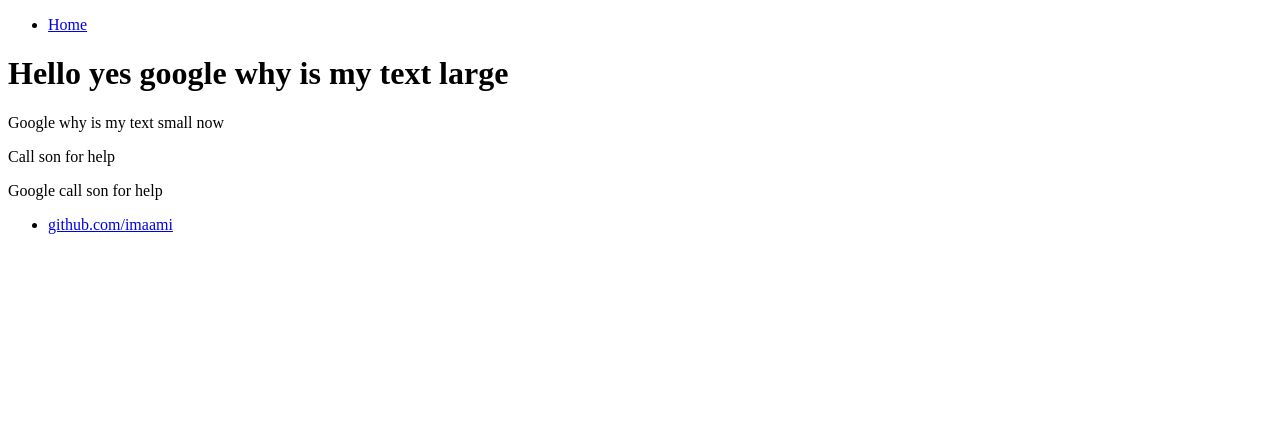
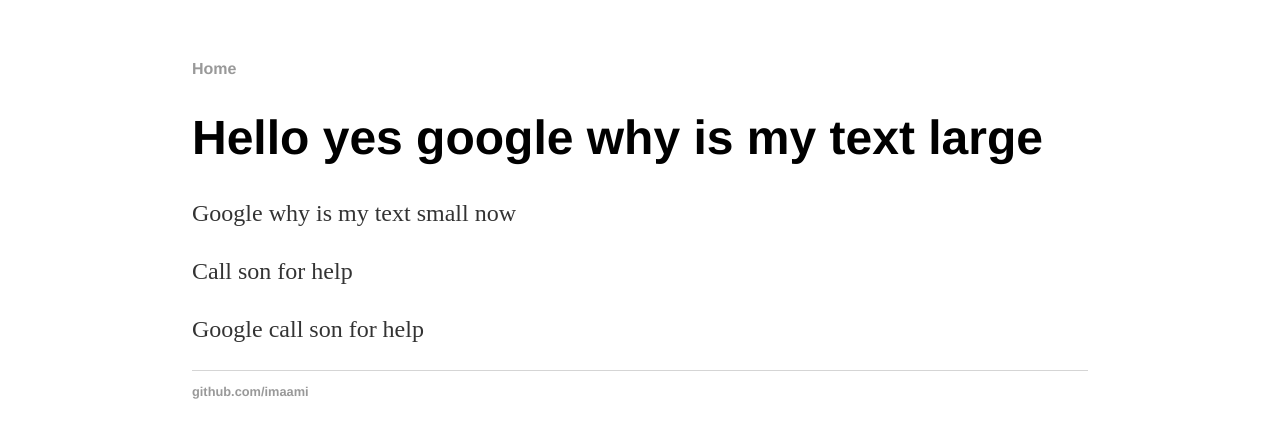
Before and after one commit to imaami/imaami.github.io, a plain HTML site: page index.html in a window 1280 px wide. Drawn offline with Linux system fonts and the light colour scheme; files that its build step writes are made by us from their sources.

Commit message:
Update index.html
CSS

```diff
--- a/index.html
+++ b/index.html
@@ -2,6 +2,7 @@
 <html>
 	<head>
 		<title>Google go to internet</title>
+		<link rel="stylesheet" type="text/css" href="/css/main.css">
 	</head>
 	<body>
 		<nav>
```
